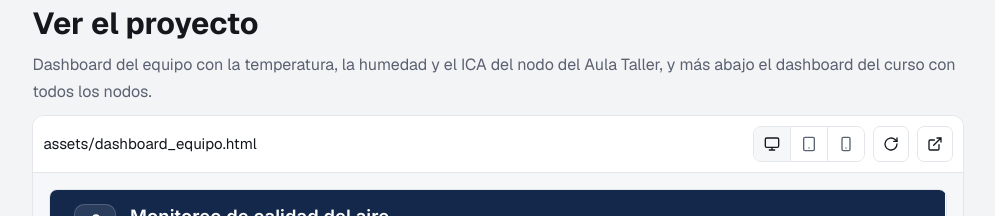
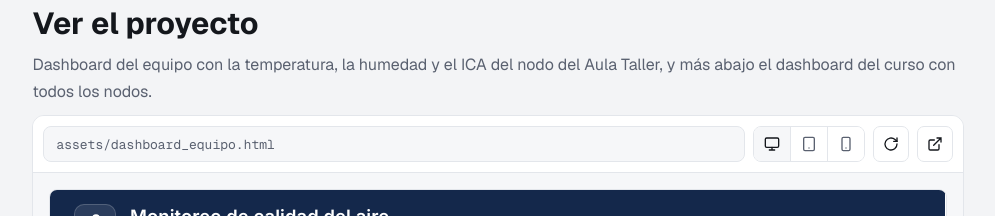
Before and after one commit to munoz-code/smartcampus_iot-ica, a plain HTML site: page index.html in a window 1280 px wide. Shown: the part 1020-1236 px from the top of the page, without its empty margins (278-1273 px from the left). Drawn offline with nearby package versions, Linux system fonts and the light colour scheme; no server answers; a script that the page names is missing.

Commit message:
Add files via upload

```diff
--- a/assets/css/styles.css
+++ b/assets/css/styles.css
@@ -303,6 +303,14 @@
     background: var(--bg); color: var(--text); font: 13.5px var(--mono);
   }
   .viewer-url .btn { border-radius: 0 8px 8px 0; border-left: 0; }
+  .viewer-readonly { align-items: center; }
+  .viewer-fixed {
+    display: flex; align-items: center; width: 100%; min-height: 36px; padding: 0 12px;
+    border: 1px solid var(--border); border-radius: 8px;
+    background: var(--surface-2); color: var(--text-2);
+    font: 13px var(--mono); overflow: hidden; text-overflow: ellipsis; white-space: nowrap; user-select: none;
+  }
+
   .seg { display: inline-flex; border: 1px solid var(--border); border-radius: 8px; overflow: hidden; }
   .seg button { min-height: 34px; min-width: 36px; padding: 0 10px; border: 0; background: var(--surface); color: var(--text-2); cursor: pointer; display: grid; place-items: center; }
   .seg button + button { border-left: 1px solid var(--border); }
```
